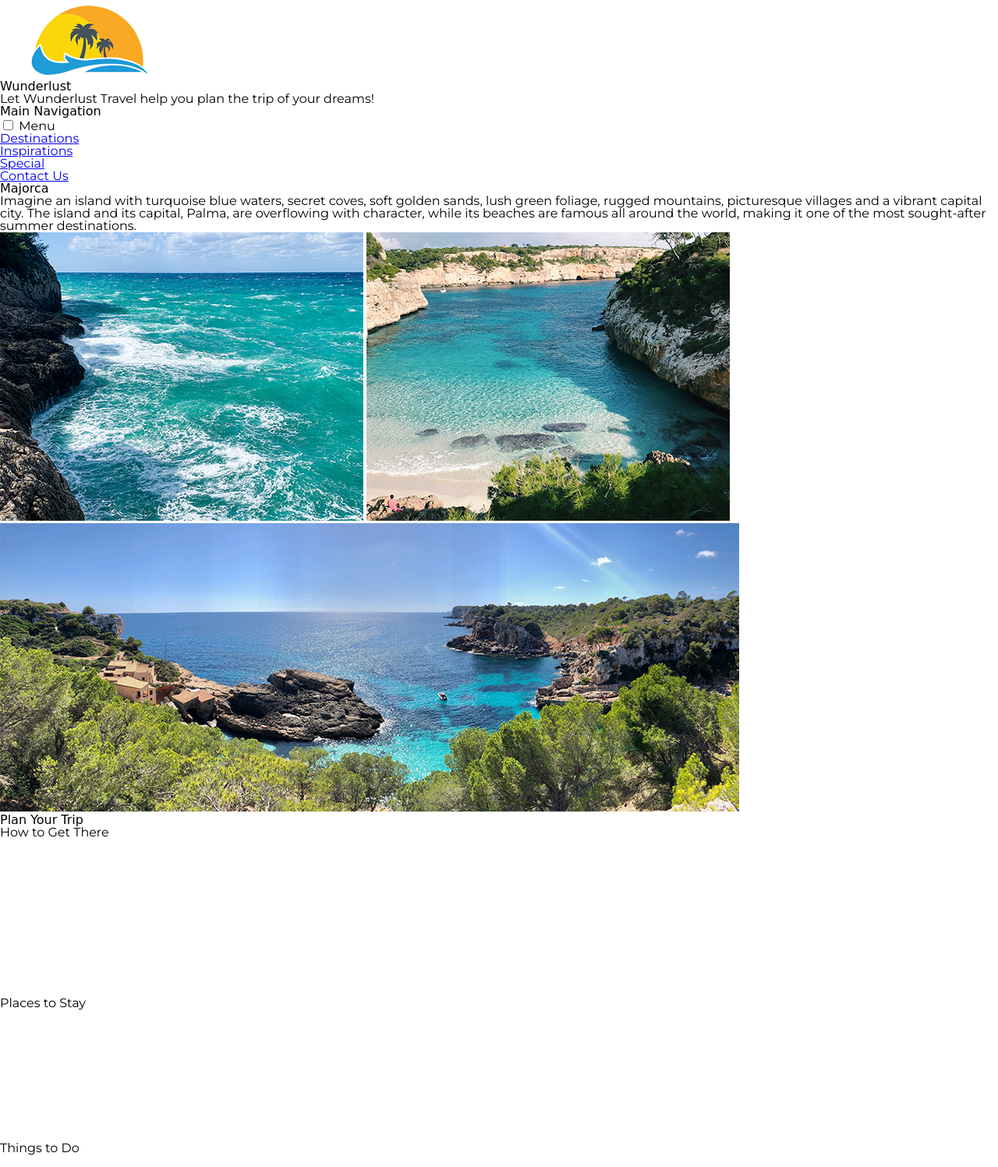
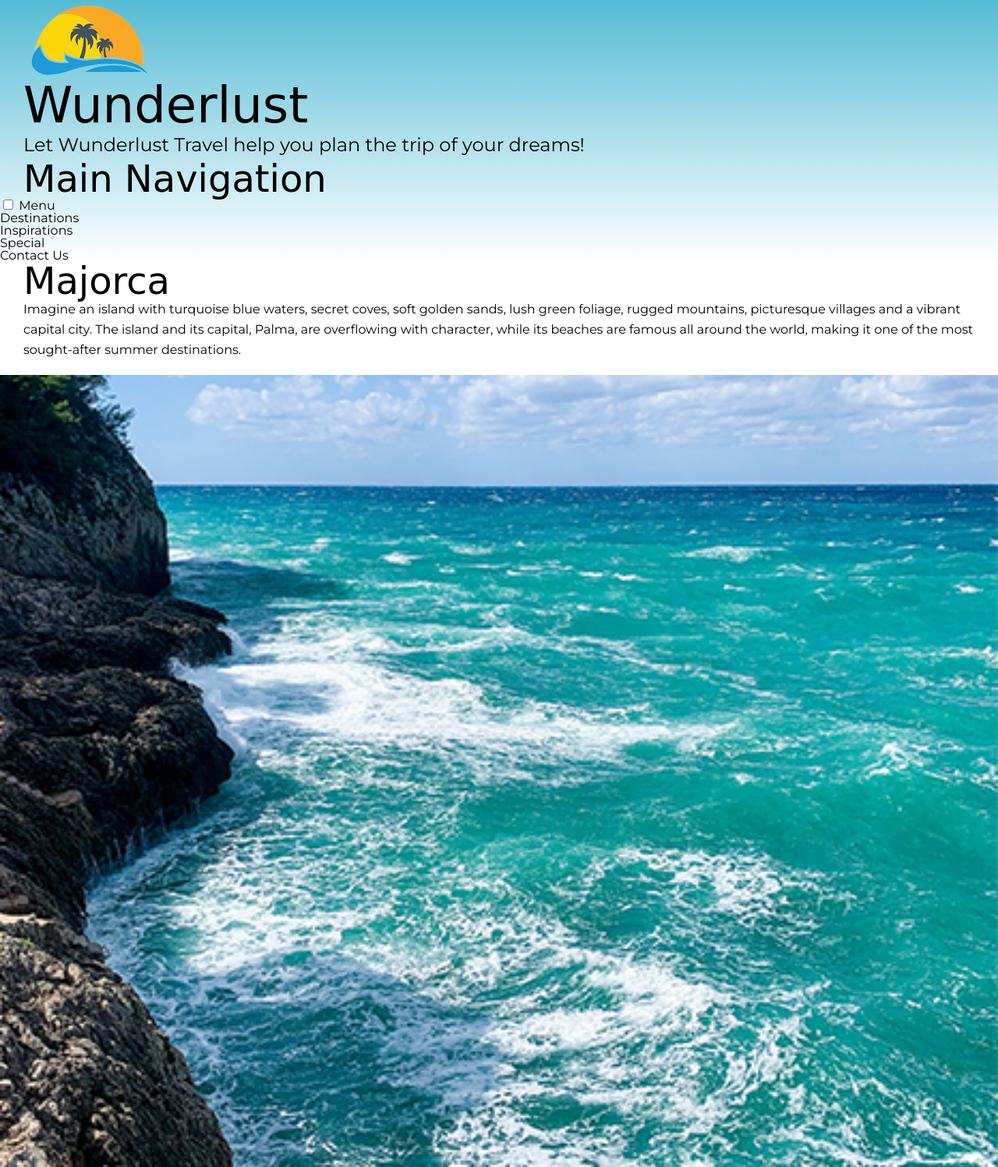
Before and after one commit to gsneor1/wunderlust, a plain HTML site: page wunderlust-majorca.html in a window 1280 px wide. Shown: the top 1497 px of the page at 78% size. Drawn offline with Linux system fonts and the light colour scheme; a web font is replaced by a local one.

Commit message:
updated styles.css
incomplete work

```diff
--- a/styles.css
+++ b/styles.css
@@ -85,31 +85,49 @@ table {
 #skip:focus{
     transform: translateY(0%);
   }
-/*
+
 header{
+    background-image: linear-gradient(var(--teal), var(--white));
 
 }
-*/
+header p{
+    font-size: 1.5em;
+}
 nav{
     font-family: "Montserrat", sans-serif, helvetica;
 }
+nav a{
+    text-decoration: none;
+    color: var(--black);
+}
 h1{
     font-family: "Molle", cursive, sans-serif;
+    font-size: 4em;
+    margin-left: 30px;
 }
 h2{
     font-family: "Molle", cursive, sans-serif;
+    font-size: 3em;
+    margin-left: 30px;
 }
 h3{
     font-family: "Molle", cursive, sans-serif;
+    font-size: 2.5em;
+    margin-left: 30px;
 }
 h4{
     font-family: "Montserrat", sans-serif, helvetica;
+    font-size: 1.5em;
+    margin-left: 30px;
 }
 p{
     font-family: "Montserrat", sans-serif, helvetica;
+    margin-left: 30px;
+    line-height: 1.6;
 }
 q{
     font-family: "Montserrat", sans-serif, helvetica;
+    margin-left: 30px;
 }
 small{
     font-family: "Montserrat", sans-serif, helvetica;
@@ -120,3 +138,75 @@ button{
 form{
     font-family: "Montserrat", sans-serif, helvetica;
 }
+#img-grid{
+    margin-top: 15px;
+    margin-bottom: 15px;
+}
+#img-grid img{
+    width: 100%;
+    justify-content: space-between;
+    padding-top: 5px;
+    padding-bottom: 5px;
+}
+#plan{
+    background-color: var(--yellow);
+}
+#plan h3{
+    padding-top: 15px;
+}
+#plan div{
+    padding: 10px;
+}
+#plan section{
+    display: grid;
+    grid-template-columns: 1fr;
+    background-color: var(--teal);
+    border: 7.5px solid var(--white);
+    border-radius: 5px;
+    margin: 10px;
+    padding: 5px;
+}
+#plan img{
+    display: grid;
+    padding: 10px;
+    margin: auto;
+    align-items: center;
+}
+#plan h4{
+    text-align: center;
+    text-transform: uppercase;
+    font-weight: 600;
+    margin-top: 5px;
+    margin-bottom: 5px;
+}
+#testimonials{
+    margin-top: 15px;
+    margin-bottom: 15px;
+}
+#about{
+    background-color: var(--blue);
+    margin-top: 15px;
+    margin-bottom: 15px;
+}
+#about h3{
+    padding-top: 15px;
+}
+#about h4{
+    margin: auto;
+    text-transform: uppercase;
+    font-weight: 600;
+}
+#about p{
+    text-align: center;
+}
+#about div{
+    display: grid;
+    grid-template-columns: 1fr 1fr;
+    margin: auto;
+    padding: 50px;
+}
+#about section{
+    display: grid;
+    align-items: center;
+    margin-bottom:15px;
+}
```
